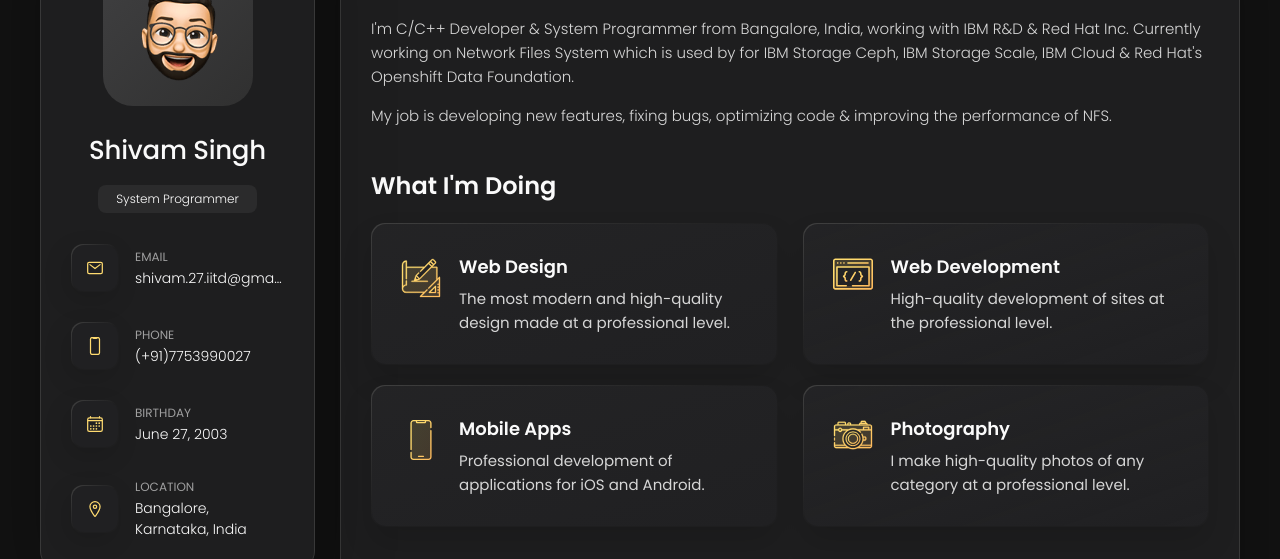
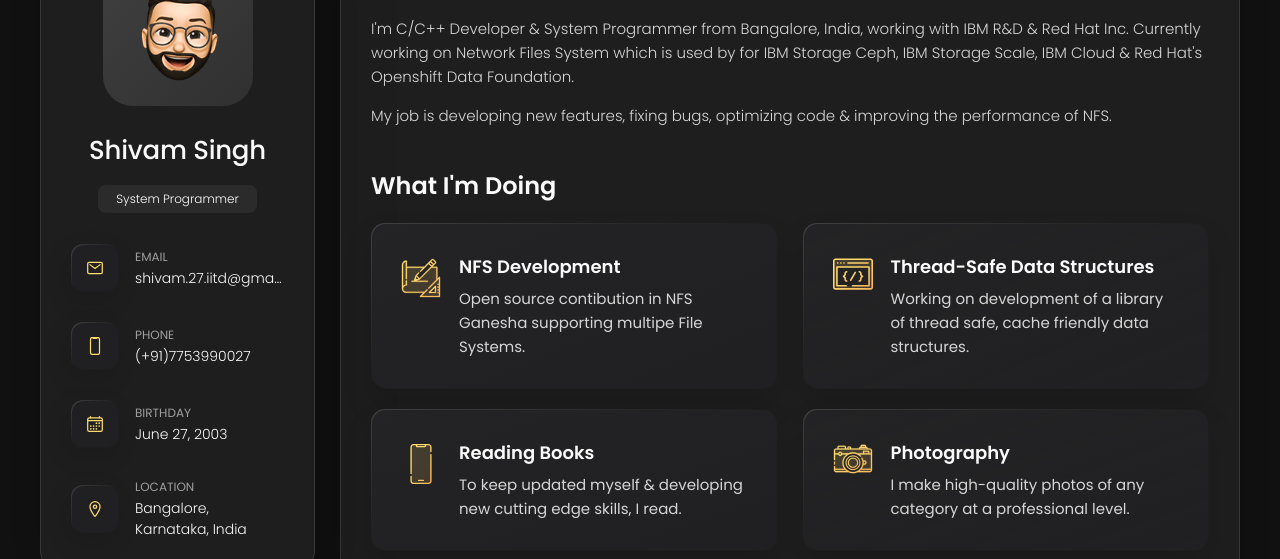
Before and after one commit to Shivam-27062003/Shivam-27062003.github.io, a plain HTML site: page index.html in a window 1280 px wide. Shown: the part 162-721 px from the top of the page. Drawn offline with nearby package versions, Linux system fonts and the light colour scheme.

Commit message:
Added About

```diff
--- a/index.html
+++ b/index.html
@@ -239,10 +239,10 @@
               </div>
 
               <div class="service-content-box">
-                <h4 class="h4 service-item-title">Web design</h4>
+                <h4 class="h4 service-item-title">NFS Development</h4>
 
                 <p class="service-item-text">
-                  The most modern and high-quality design made at a professional level.
+                  Open source contibution in NFS Ganesha supporting multipe File Systems.
                 </p>
               </div>
 
@@ -255,10 +255,10 @@
               </div>
 
               <div class="service-content-box">
-                <h4 class="h4 service-item-title">Web development</h4>
+                <h4 class="h4 service-item-title">Thread-Safe Data Structures</h4>
 
                 <p class="service-item-text">
-                  High-quality development of sites at the professional level.
+                  Working on development of a library of thread safe, cache friendly data structures.
                 </p>
               </div>
 
@@ -271,10 +271,10 @@
               </div>
 
               <div class="service-content-box">
-                <h4 class="h4 service-item-title">Mobile apps</h4>
+                <h4 class="h4 service-item-title">Reading Books</h4>
 
                 <p class="service-item-text">
-                  Professional development of applications for iOS and Android.
+                  To keep updated myself & developing new cutting edge skills, I read.
                 </p>
               </div>
 
@@ -305,7 +305,7 @@
           - testimonials
         -->
 
-        <section class="testimonials">
+        <!-- <section class="testimonials">
 
           <h3 class="h3 testimonials-title">Testimonials</h3>
 
@@ -401,13 +401,13 @@
 
           </ul>
 
-        </section>
+        </section> -->
 
 
         <!--
           - testimonials modal
         -->
-
+        <!--
         <div class="modal-container" data-modal-container>
 
           <div class="overlay" data-overlay></div>
@@ -444,7 +444,7 @@
 
             </div>
 
-          </section>
+          </section> -->
 
     </div>
 
@@ -453,7 +453,7 @@
           - clients
         -->
 
-        <section class="clients">
+    <!-- <section class="clients">
 
           <h3 class="h3 clients-title">Clients</h3>
 
@@ -497,7 +497,7 @@
 
           </ul>
 
-        </section>
+        </section> -->
 
     </article>
 
```
Lines whose indentation alone changed are shown as unchanged.
